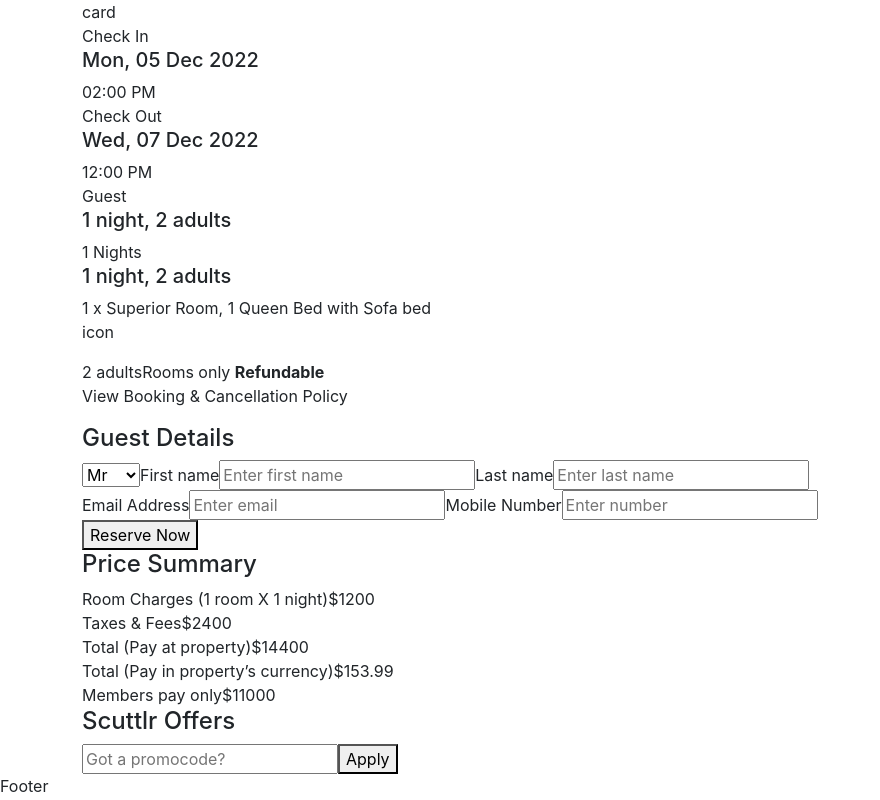
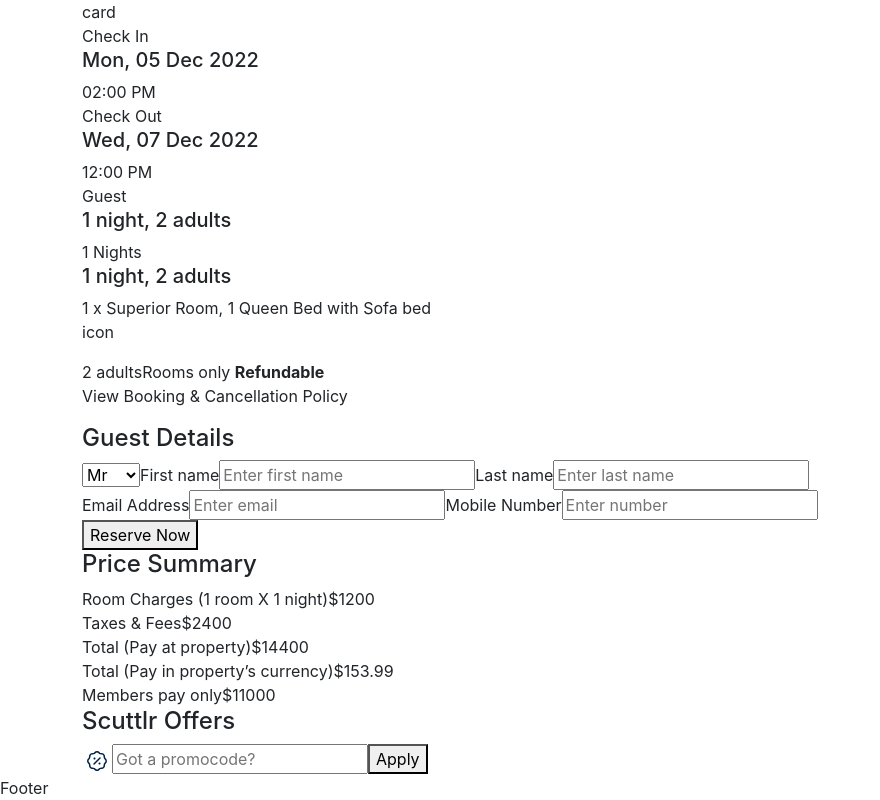
Before and after one commit to pratik-TA/Scuttlr-next-app, a Next.js app: page /review-booking in a window 1280 px wide. Shown: the part 178-978 px from the top of the page, without its empty margins (0-880 px from the left). Built offline with nearby package versions, Linux system fonts and the light colour scheme.

Commit message:
sale logo added

```diff
--- a/pages/review-booking/index.jsx
+++ b/pages/review-booking/index.jsx
@@ -4,6 +4,7 @@ import Button from "../../components/form/button/Button";
 import { useRouter } from "next/navigation";
 import AddGuest from "../../components/basic-components/AddGuest";
 import LeftArrow from "../../assets/icon/leftArrow.svg";
+import Sale from '../../assets/icon/Sale.svg'
 
 function ReviewBooking() {
   const [promocode, setPromocode] = useState("");
@@ -118,6 +119,8 @@ function ReviewBooking() {
           <h4>Scuttlr Offers</h4>
           <div>
             {/* <span> */}
+
+            <img src={Sale.src} alt='sale' />
             <input
               placeholder="Got a promocode?"
               value={promocode}
```
Also changed, not shown: assets/icon/Sale.svg (added), pages/review-booking/ReviewBooking.module.js (deleted), pages/review-booking/ReviewBooking.module.scss (added).
